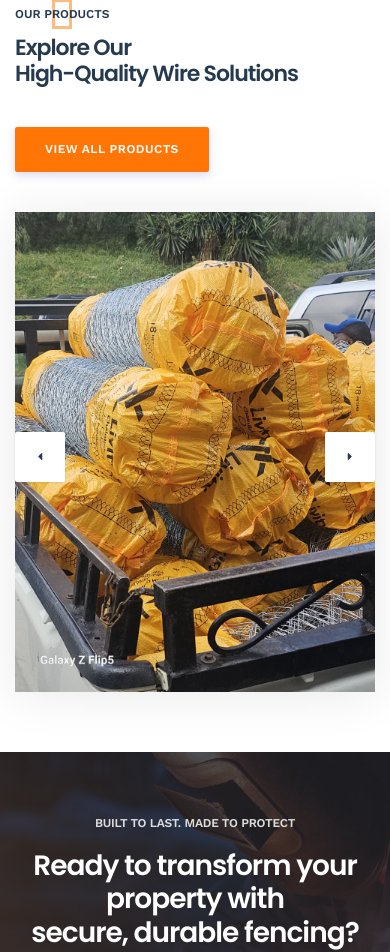
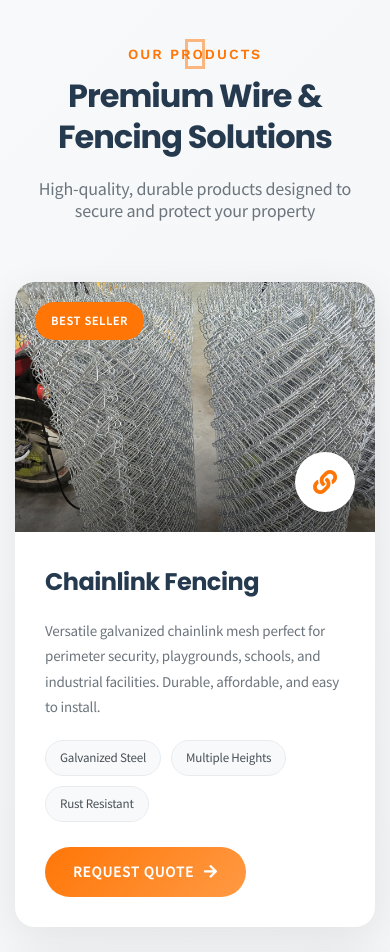
Before and after one commit to Williamkeisy39/livitywireskenya, a plain HTML site: page index.html in a window 390 px wide. Shown: the part 2755-3707 px from the top of the page. Drawn offline with nearby package versions, Linux system fonts and the light colour scheme.

Commit message:
changesd

```diff
--- /dev/null
+++ b/css/products-section.css
@@ -0,0 +1,250 @@
+/* Products Section Styles */
+.products-section {
+    padding: 100px 0;
+    background: linear-gradient(135deg, #f8f9fa 0%, #e9ecef 100%);
+}
+
+.products-section .section-heading {
+    text-align: center;
+    margin-bottom: 60px;
+}
+
+.products-section .section-heading span {
+    color: #ff7607;
+    font-size: 14px;
+    text-transform: uppercase;
+    letter-spacing: 2px;
+    font-weight: 600;
+    display: block;
+    margin-bottom: 10px;
+}
+
+.products-section .section-heading h2 {
+    font-size: 42px;
+    color: #263a4f;
+    font-weight: 700;
+    line-height: 1.3;
+}
+
+.products-section .section-heading p {
+    max-width: 600px;
+    margin: 20px auto 0;
+    color: #6c757d;
+    font-size: 18px;
+}
+
+.products-grid {
+    display: grid;
+    grid-template-columns: repeat(auto-fit, minmax(350px, 1fr));
+    gap: 30px;
+    margin-top: 40px;
+}
+
+.product-card {
+    background: #fff;
+    border-radius: 20px;
+    overflow: hidden;
+    box-shadow: 0 10px 40px rgba(0, 0, 0, 0.08);
+    transition: all 0.4s ease;
+    position: relative;
+}
+
+.product-card:hover {
+    transform: translateY(-10px);
+    box-shadow: 0 20px 60px rgba(0, 0, 0, 0.15);
+}
+
+.product-image {
+    position: relative;
+    height: 280px;
+    overflow: hidden;
+}
+
+.product-image img {
+    width: 100%;
+    height: 100%;
+    object-fit: cover;
+    transition: transform 0.5s ease;
+}
+
+.product-card:hover .product-image img {
+    transform: scale(1.1);
+}
+
+.product-image::after {
+    content: '';
+    position: absolute;
+    bottom: 0;
+    left: 0;
+    right: 0;
+    height: 100px;
+    background: linear-gradient(to top, rgba(0,0,0,0.4), transparent);
+    pointer-events: none;
+}
+
+.product-badge {
+    position: absolute;
+    top: 20px;
+    left: 20px;
+    background: #ff7607;
+    color: #fff;
+    padding: 8px 16px;
+    border-radius: 30px;
+    font-size: 12px;
+    font-weight: 600;
+    text-transform: uppercase;
+    letter-spacing: 1px;
+    z-index: 2;
+}
+
+.product-content {
+    padding: 30px;
+}
+
+.product-content h3 {
+    font-size: 24px;
+    color: #263a4f;
+    margin-bottom: 15px;
+    font-weight: 700;
+    transition: color 0.3s ease;
+}
+
+.product-card:hover .product-content h3 {
+    color: #ff7607;
+}
+
+.product-content p {
+    color: #6c757d;
+    font-size: 15px;
+    line-height: 1.7;
+    margin-bottom: 20px;
+}
+
+.product-features {
+    display: flex;
+    flex-wrap: wrap;
+    gap: 10px;
+    margin-bottom: 25px;
+}
+
+.product-features span {
+    background: #f8f9fa;
+    color: #495057;
+    padding: 6px 14px;
+    border-radius: 20px;
+    font-size: 13px;
+    font-weight: 500;
+    border: 1px solid #e9ecef;
+}
+
+.quote-btn {
+    display: inline-flex;
+    align-items: center;
+    gap: 10px;
+    background: linear-gradient(135deg, #ff7607 0%, #ff9a44 100%);
+    color: #fff;
+    padding: 14px 28px;
+    border-radius: 50px;
+    font-size: 15px;
+    font-weight: 600;
+    text-transform: uppercase;
+    letter-spacing: 1px;
+    transition: all 0.3s ease;
+    border: none;
+    cursor: pointer;
+    text-decoration: none;
+}
+
+.quote-btn:hover {
+    background: linear-gradient(135deg, #e56600 0%, #ff7607 100%);
+    color: #fff;
+    transform: translateX(5px);
+    box-shadow: 0 10px 30px rgba(255, 118, 7, 0.3);
+}
+
+.quote-btn i {
+    transition: transform 0.3s ease;
+}
+
+.quote-btn:hover i {
+    transform: translateX(5px);
+}
+
+/* Featured Product (larger card) */
+.product-card.featured {
+    grid-column: span 2;
+}
+
+.product-card.featured .product-image {
+    height: 350px;
+}
+
+/* Responsive */
+@media (max-width: 992px) {
+    .products-grid {
+        grid-template-columns: repeat(2, 1fr);
+    }
+
+    .product-card.featured {
+        grid-column: span 2;
+    }
+}
+
+@media (max-width: 768px) {
+    .products-grid {
+        grid-template-columns: 1fr;
+    }
+
+    .product-card.featured {
+        grid-column: span 1;
+    }
+
+    .products-section .section-heading h2 {
+        font-size: 32px;
+    }
+
+    .product-image {
+        height: 250px;
+    }
+}
+
+/* Animation on scroll */
+.product-card {
+    opacity: 0;
+    transform: translateY(30px);
+    animation: fadeInUp 0.6s ease forwards;
+}
+
+.product-card:nth-child(1) { animation-delay: 0.1s; }
+.product-card:nth-child(2) { animation-delay: 0.2s; }
+.product-card:nth-child(3) { animation-delay: 0.3s; }
+.product-card:nth-child(4) { animation-delay: 0.4s; }
+.product-card:nth-child(5) { animation-delay: 0.5s; }
+
+@keyframes fadeInUp {
+    to {
+        opacity: 1;
+        transform: translateY(0);
+    }
+}
+
+/* Product Icon Overlay */
+.product-icon {
+    position: absolute;
+    bottom: 20px;
+    right: 20px;
+    width: 60px;
+    height: 60px;
+    background: #fff;
+    border-radius: 50%;
+    display: flex;
+    align-items: center;
+    justify-content: center;
+    z-index: 2;
+    box-shadow: 0 5px 20px rgba(0,0,0,0.2);
+}
+
+.product-icon i {
+    font-size: 24px;
+    color: #ff7607;
+}
--- a/index.html
+++ b/index.html
@@ -18,6 +18,7 @@
 <link rel="stylesheet" href="css/whatsapp-button.css">
 <link rel="stylesheet" href="css/avatar-placeholder.css">
 <link rel="stylesheet" href="css/kenyan-sponsors.css">
+<link rel="stylesheet" href="css/products-section.css">
 
 <link rel="stylesheet" href="css/fontawesome.min.css">
 
@@ -295,63 +296,118 @@
 </div>
 </div>
 </section>
-<section class="projects-section padding">
+<!-- Products Section -->
+<section class="products-section" id="products">
 <div class="container">
-<div class="row d-flex align-items-center">
-<div class="col-lg-8 col-md-6">
-<div class="section-heading mb-40">
+<div class="section-heading wow fadeInUp">
 <span>Our Products</span>
-<h2>Explore Our <br>High-Quality Wire Solutions</h2>
+<h2>Premium Wire & Fencing Solutions</h2>
+<p>High-quality, durable products designed to secure and protect your property</p>
+</div>
+
+<div class="products-grid">
+<!-- Chainlink Fencing -->
+<div class="product-card wow fadeInUp">
+<div class="product-image">
+<img src="myimage/WhatsApp Image 2025-11-30 at 4.00.03 PM.jpeg" alt="Chainlink Fencing">
+<span class="product-badge">Best Seller</span>
+<div class="product-icon">
+<i class="fas fa-link"></i>
 </div>
 </div>
-<div class="col-lg-4 col-md-6 text-right">
-<a href="#products" class="default-btn">View All Products</a>
+<div class="product-content">
+<h3>Chainlink Fencing</h3>
+<p>Versatile galvanized chainlink mesh perfect for perimeter security, playgrounds, schools, and industrial facilities. Durable, affordable, and easy to install.</p>
+<div class="product-features">
+<span>Galvanized Steel</span>
+<span>Multiple Heights</span>
+<span>Rust Resistant</span>
+</div>
+<a href="contact.html" class="quote-btn">Request Quote <i class="fas fa-arrow-right"></i></a>
 </div>
 </div>
-<div id="projects-carousel" class="projects-carousel box-shadow owl-carousel">
-<div class="project-item">
-<img src="img/project-barbed.jpg" alt="Barbed Wire">
-<div class="overlay"></div>
-<a href="img/project-barbed.jpg" class="view-icon img-popup" data-gall="product"> <i class="fas fa-expand"></i></a>
-<div class="projects-content">
-<a href="#" class="category">Barbed Wire</a>
-<h3><a href="#" class="tittle">Galvanized Barbed Wire</a></h3>
+
+<!-- Razor Wire -->
+<div class="product-card wow fadeInUp" data-wow-delay="100ms">
+<div class="product-image">
+<img src="myimage/WhatsApp Image 2025-11-30 at 4.00.04 PM (1).jpeg" alt="Razor Wire">
+<span class="product-badge">High Security</span>
+<div class="product-icon">
+<i class="fas fa-shield-alt"></i>
 </div>
 </div>
-<div class="project-item">
-<img src="img/project-chainlink.jpg" alt="Chainlink Fencing">
-<div class="overlay"></div>
-<a href="img/project-chainlink.jpg" class="view-icon img-popup" data-gall="product"> <i class="fas fa-expand"></i></a>
-<div class="projects-content">
-<a href="#" class="category">Chainlink</a>
-<h3><a href="#" class="tittle">Chainlink Fencing Mesh</a></h3>
+<div class="product-content">
+<h3>Razor Wire</h3>
+<p>Maximum security concertina razor wire for prisons, military installations, and high-risk facilities. Sharp blades provide superior deterrence against intruders.</p>
+<div class="product-features">
+<span>Concertina Coils</span>
+<span>450mm - 900mm Diameter</span>
+<span>BTO-22 Blades</span>
+</div>
+<a href="contact.html" class="quote-btn">Request Quote <i class="fas fa-arrow-right"></i></a>
 </div>
 </div>
-<div class="project-item">
-<img src="img/project-razor.jpg" alt="Razor Wire">
-<div class="overlay"></div>
-<a href="img/project-razor.jpg" class="view-icon img-popup" data-gall="product"> <i class="fas fa-expand"></i></a>
-<div class="projects-content">
-<a href="#" class="category">Security</a>
-<h3><a href="#" class="tittle">High-Security Razor Wire</a></h3>
+
+<!-- Binding Wire -->
+<div class="product-card wow fadeInUp" data-wow-delay="200ms">
+<div class="product-image">
+<img src="myimage/WhatsApp Image 2025-11-30 at 4.00.00 PM.jpeg" alt="Binding Wire">
+<span class="product-badge">Construction</span>
+<div class="product-icon">
+<i class="fas fa-circle-notch"></i>
 </div>
 </div>
-<div class="project-item">
-<img src="img/project-4.jpg" alt="Residential Fencing">
-<div class="overlay"></div>
-<a href="img/project-4.jpg" class="view-icon img-popup" data-gall="product"> <i class="fas fa-expand"></i></a>
-<div class="projects-content">
-<a href="#" class="category">Residential</a>
-<h3><a href="#" class="tittle">Residential Property Fencing</a></h3>
+<div class="product-content">
+<h3>Binding Wire</h3>
+<p>Soft annealed binding wire essential for construction and reinforcement work. Perfect for tying rebar, securing mesh, and general construction applications.</p>
+<div class="product-features">
+<span>Soft Annealed</span>
+<span>18G - 22G Available</span>
+<span>25kg Coils</span>
+</div>
+<a href="contact.html" class="quote-btn">Request Quote <i class="fas fa-arrow-right"></i></a>
 </div>
 </div>
-<div class="project-item">
-<img src="img/project-5.jpg" alt="Commercial Fencing">
-<div class="overlay"></div>
-<a href="img/project-5.jpg" class="view-icon img-popup" data-gall="product"> <i class="fas fa-expand"></i></a>
-<div class="projects-content">
-<a href="#" class="category">Commercial</a>
-<h3><a href="#" class="tittle">Commercial & Industrial Fencing</a></h3>
+
+<!-- High Tensile Wire -->
+<div class="product-card wow fadeInUp" data-wow-delay="300ms">
+<div class="product-image">
+<img src="myimage/WhatsApp Image 2025-11-30 at 4.00.02 PM.jpeg" alt="High Tensile Wire">
+<span class="product-badge">Heavy Duty</span>
+<div class="product-icon">
+<i class="fas fa-bolt"></i>
+</div>
+</div>
+<div class="product-content">
+<h3>High Tensile Wire</h3>
+<p>Extra-strong high tensile galvanized wire for agricultural fencing and heavy-duty applications. Superior strength-to-weight ratio for long-lasting performance.</p>
+<div class="product-features">
+<span>2.5mm - 4mm Gauge</span>
+<span>High Carbon Steel</span>
+<span>25kg - 50kg Rolls</span>
+</div>
+<a href="contact.html" class="quote-btn">Request Quote <i class="fas fa-arrow-right"></i></a>
+</div>
+</div>
+
+<!-- U Nails -->
+<div class="product-card wow fadeInUp" data-wow-delay="400ms">
+<div class="product-image">
+<img src="myimage/WhatsApp Image 2025-11-30 at 3.59.36 PM.jpeg" alt="U Nails">
+<span class="product-badge">Accessories</span>
+<div class="product-icon">
+<i class="fas fa-thumbtack"></i>
+</div>
+</div>
+<div class="product-content">
+<h3>U Nails (Fence Staples)</h3>
+<p>Heavy-duty galvanized U-shaped nails for securing wire fencing to wooden posts. Essential for barbed wire, chainlink, and mesh fence installations.</p>
+<div class="product-features">
+<span>Galvanized Finish</span>
+<span>25mm - 50mm Sizes</span>
+<span>5kg - 25kg Packs</span>
+</div>
+<a href="contact.html" class="quote-btn">Request Quote <i class="fas fa-arrow-right"></i></a>
 </div>
 </div>
 </div>
```
